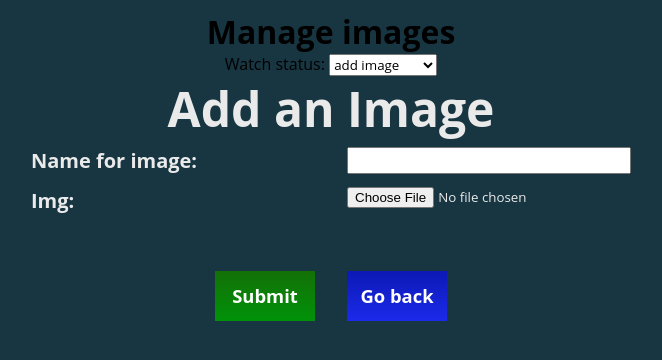
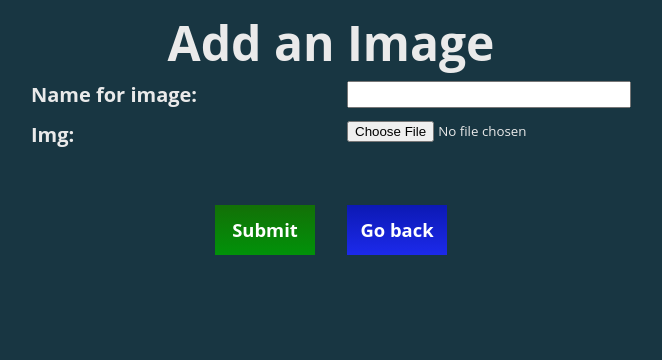
Before and after one commit to Lucas123-m/frontendForBackProject, a React (Vite) app: page /newImage in a window 1280 px wide. Shown: the top 360 px of the page, without its empty margins (309-971 px from the left). Built offline with nearby package versions, Linux system fonts and the light colour scheme.

Commit message:
vuelvo a simplificar add images

```diff
--- a/src/Pages/manageImages.jsx
+++ b/src/Pages/manageImages.jsx
@@ -1,21 +1,7 @@
 import AddImage from "../components/forms/addImage"
-import { useState } from "react";
 export default function ManageImages(){
-    const [form,setForm] = useState("add")
-    const options = [{value:"add",label:"add image"},{value: "update",label:"update image"},{value:"delete",label:"delete image"}]
-    const handleFormImg = (event)=>{
-        setForm(event.target.value)
-        console.log(form)
-    }
     return (
     <>
-        <h1>Manage images</h1>
-        <div className="selectManageImg">
-            <label htmlFor="watchStatusInp">Watch status: </label>
-            <select value={form} name="Watch Status" id="watchStatusInp" onChange={handleFormImg} required>
-                {options.map(({value,label})=>{return <option key={value} value={value}>{label}</option>})}
-            </select>
-        </div>
         <AddImage></AddImage>
     </>
 )
```
